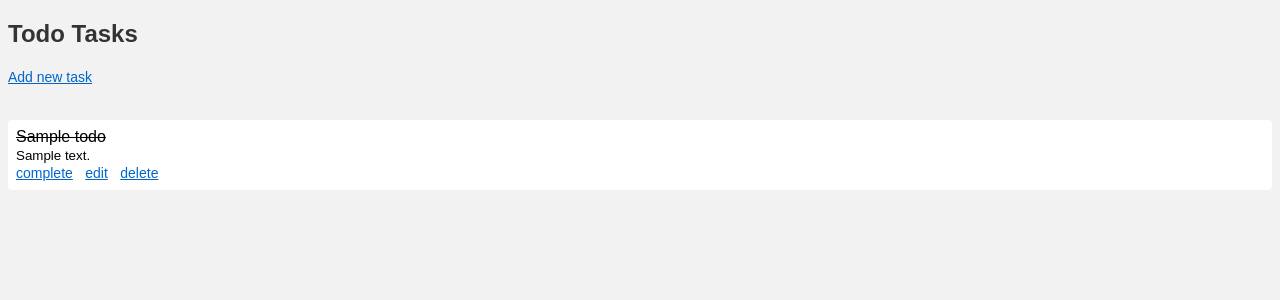
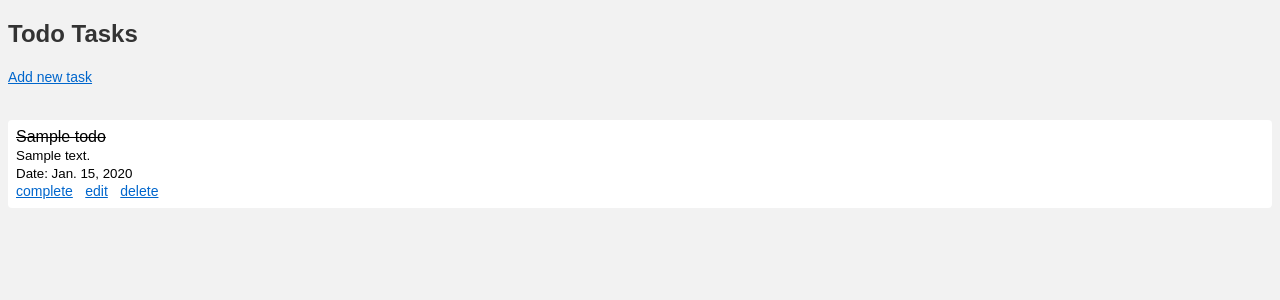
Before and after one commit to hardhdave/django-todo-project, a Django app: page / in a window 1280 px wide. Shown: the top 300 px of the page. Run offline with Django 5.2, Linux system fonts and the light colour scheme; tables that the repository leaves empty hold one stand-in row (values such as "Sample post").

Commit message:
Show created date in task list

```diff
--- a/todo_app/templates/todo_list.html
+++ b/todo_app/templates/todo_list.html
@@ -21,10 +21,14 @@
         <small>{{ task.description }}</small>
         <br />
 
+        <small>Date: {{ task.created_date }}</small>
+        <br />
+
         <a href="/complete/{{ task.id }}/">complete</a>
         <a href="/edit/{{ task.id }}/">edit</a>
         <a href="/delete/{{ task.id }}/">delete</a>
       </li>
+
       {% endfor %}
     </ul>
   </body>
```
Also changed, not shown: db.sqlite3.
